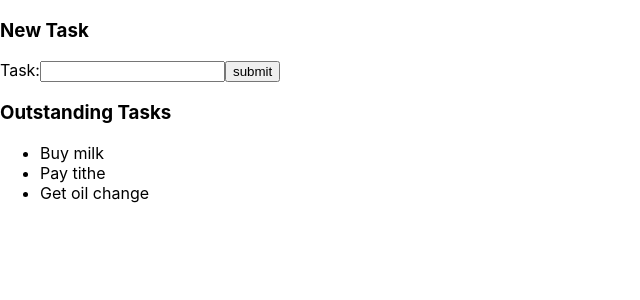
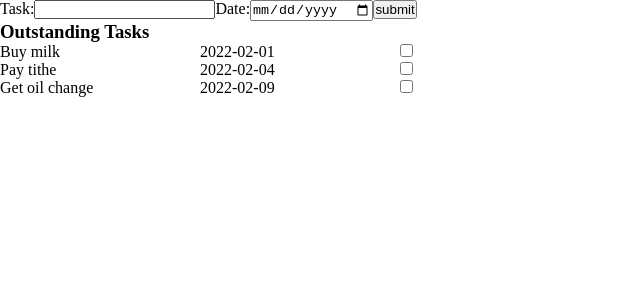
Before and after one commit to chrisgo2286/todo-app, a React (Create React App) app: page / in a window 1280 px wide. Shown: the top 300 px of the page, without its empty margins (0-640 px from the left). Built offline with nearby package versions, Linux system fonts and the light colour scheme.

Commit message:
created components

```diff
--- a/src/App.css
+++ b/src/App.css
@@ -1,38 +1,8 @@
-.App {
-  text-align: center;
+.task-item {
+  display: grid;
+  grid-template-columns: 200px 200px 200px;
 }
 
-.App-logo {
-  height: 40vmin;
-  pointer-events: none;
+.completed {
+  background: grey;
 }
-
-@media (prefers-reduced-motion: no-preference) {
-  .App-logo {
-    animation: App-logo-spin infinite 20s linear;
-  }
-}
-
-.App-header {
-  background-color: #282c34;
-  min-height: 100vh;
-  display: flex;
-  flex-direction: column;
-  align-items: center;
-  justify-content: center;
-  font-size: calc(10px + 2vmin);
-  color: white;
-}
-
-.App-link {
-  color: #61dafb;
-}
-
-@keyframes App-logo-spin {
-  from {
-    transform: rotate(0deg);
-  }
-  to {
-    transform: rotate(360deg);
-  }
-}
--- a/src/App.js
+++ b/src/App.js
@@ -3,30 +3,74 @@ import './App.css';
 import TaskList from './components/taskList'
 import TaskInput from './components/taskInput'
 
-
 class App extends Component {
   state = {
+
+    lastid: 3,
+
+    fields: {
+      task:'',
+      date:'',
+    },
+
     tasks: [
-      { value: 'Buy milk'},
-      { value: 'Pay tithe'},
-      { value: 'Get oil change'}
+      { id: 1, task: 'Buy milk', date: '2022-02-01', completed: 'off'},
+      { id: 2, task: 'Pay tithe', date: '2022-02-04', completed: 'off'},
+      { id: 3, task: 'Get oil change', date: '2022-02-09', completed: 'off'},
     ]
   }
 
-  handleSubmit = (value) => {
-    const newTask = { 'value': value}
-    const tasks = [...this.state.tasks, newTask]
+  handleChange = (event) => {
+    const fields = this.state.fields;
+    fields[event.target.name] = event.target.value;
+    this.setState({ fields })
+  }
+
+  handleSubmit = (event) => {
+    const fields = this.state.fields;
+    fields['completed'] = 'off';
+    fields['id'] = this.state.lastid + 1;
+    const lastid = this.state.lastid + 1;
+    this.setState({ lastid })
+    const tasks = [...this.state.tasks, fields]
+    this.setState({
+      tasks,
+      fields: {
+        task: '',
+        date: '',
+        completed: 'off',
+      }
+    })
+    event.preventDefault();
+  }
+
+  handleTaskListChange = (event) => {
+    const tasks = [...this.state.tasks];
+    const category = event.target.name;
+    for(var i=0; i < this.state.tasks.length; i++) {
+      if(tasks[i].id == event.target.id) {
+        if(event.target.name === 'completed') {
+          tasks[i].completed = tasks[i].completed === 'on' ? 'off' : 'on';
+        }
+        else {
+          tasks[i][event.target.name] = event.target.value;
+        }
     this.setState({ tasks })
+      }
+    }
   }
 
   render() {
     return (
       <React.Fragment>
         <TaskInput
+          fields={this.state.fields}
+          onChange={this.handleChange}
           onSubmit={this.handleSubmit}
         />
         <TaskList
           tasks={this.state.tasks}
+          onChange={this.handleTaskListChange}
         />
       </React.Fragment>
     )
--- a/src/components/taskInput.jsx
+++ b/src/components/taskInput.jsx
@@ -1,32 +1,36 @@
 import React, { Component } from 'react';
 
 class TaskInput extends Component {
-  state = {
-  	newTask: ''
-  }
 
   handleSubmit = (event) => {
   	event.preventDefault();
-  	this.props.onSubmit(this.state.newTask)
+  	this.props.onSubmit(event)
   }
 
   handleChange = (event) => {
-  	this.setState({ newTask: event.target.value })
+    this.props.onChange(event)
   }
 
   render() {
   	return (
   	  <div>
-  	    <h3>New Task</h3>
   	    <form onSubmit={this.handleSubmit}>
   	      <label>
   	        Task:
   	        <input
   	          type='text'
-  	          name='newTask'
-  	          value={this.state.newTask}
+  	          name='task'
+  	          value={this.props.fields.task}
   	          onChange={this.handleChange} />
   	      </label>
+          <label>
+            Date:
+            <input
+              type='date'
+              name='date'
+              value={this.props.fields.date}
+              onChange={this.handleChange} />
+          </label>
   	      <input type='submit' value='submit'/>
   	    </form>
   	  </div>
--- a/src/components/taskItem.jsx
+++ b/src/components/taskItem.jsx
@@ -1,9 +1,29 @@
 import React, { Component } from 'react';
 
 class TaskItem extends Component {
+
+  handleChange = (event) => {
+    this.props.onChange(event);
+  }
+
+  handleClassNames = () => {
+    return this.props.task.completed === 'on' ? 'task-item completed' : 'task-item';
+  }
+
   render() {
   	return (
-  	  <li>{ this.props.task.value }</li>
+  	  <li className={this.handleClassNames()}>
+        <div className='task'>{ this.props.task.task }</div>
+        <div className='due-date'>{ this.props.task.date }</div>
+        <div className='complete-box'>
+          <input
+            type='checkbox'
+            name='completed'
+            id={this.props.task.id}
+            onChange={this.handleChange}
+          />
+        </div>
+      </li>
   	)
   }
 }
--- a/src/components/taskList.jsx
+++ b/src/components/taskList.jsx
@@ -9,9 +9,9 @@ class TaskList extends Component {
    	    <ul>{ this.props.tasks.map((task, ndx) => (
    	      <TaskItem
    	        key={ndx}
-   	        task={task}>
-   	        {task.value}
-   	      </TaskItem>
+   	        task={task}
+            onChange={this.props.onChange}
+          />
    	      ))}
    	    </ul>
   	  </React.Fragment>
--- a/src/index.css
+++ b/src/index.css
@@ -1,13 +1,4 @@
-body {
-  margin: 0;
-  font-family: -apple-system, BlinkMacSystemFont, 'Segoe UI', 'Roboto', 'Oxygen',
-    'Ubuntu', 'Cantarell', 'Fira Sans', 'Droid Sans', 'Helvetica Neue',
-    sans-serif;
-  -webkit-font-smoothing: antialiased;
-  -moz-osx-font-smoothing: grayscale;
+* {
+margin: 0;
+padding: 0;
 }
-
-code {
-  font-family: source-code-pro, Menlo, Monaco, Consolas, 'Courier New',
-    monospace;
-}
```
